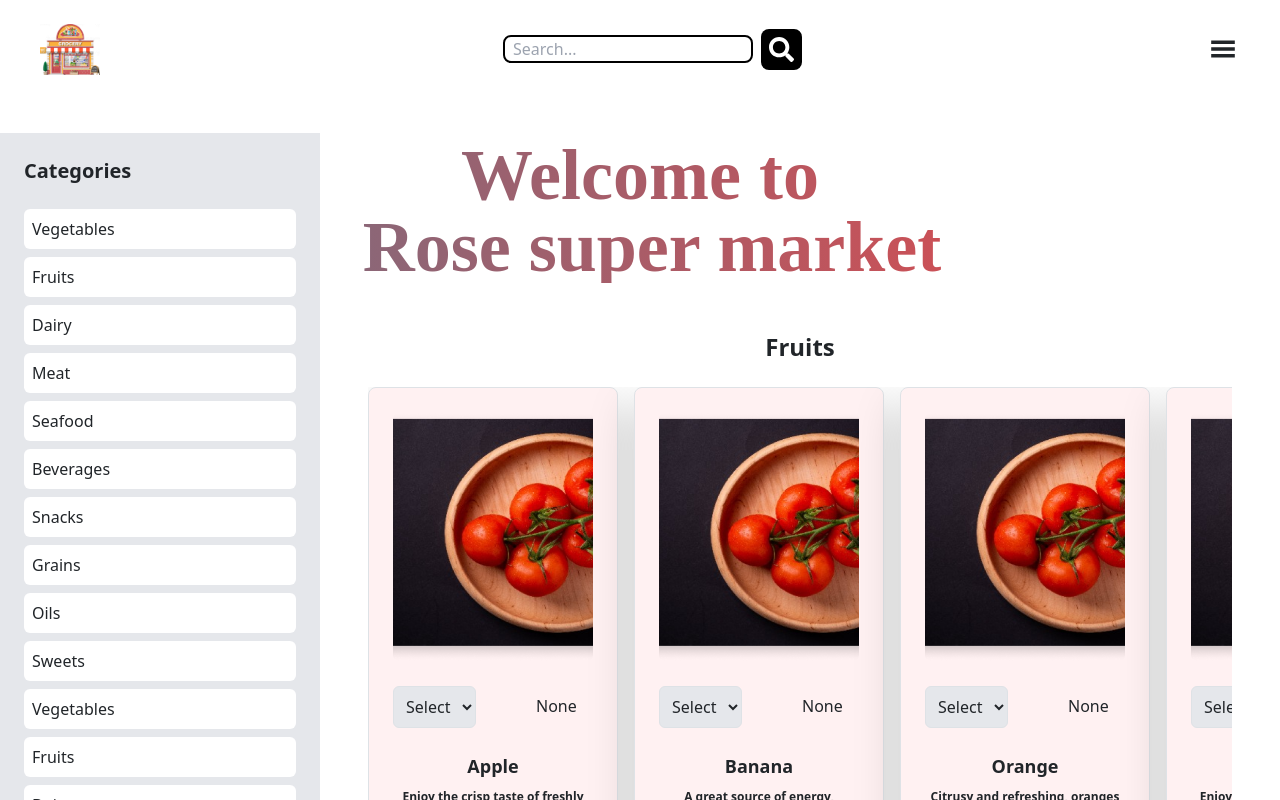
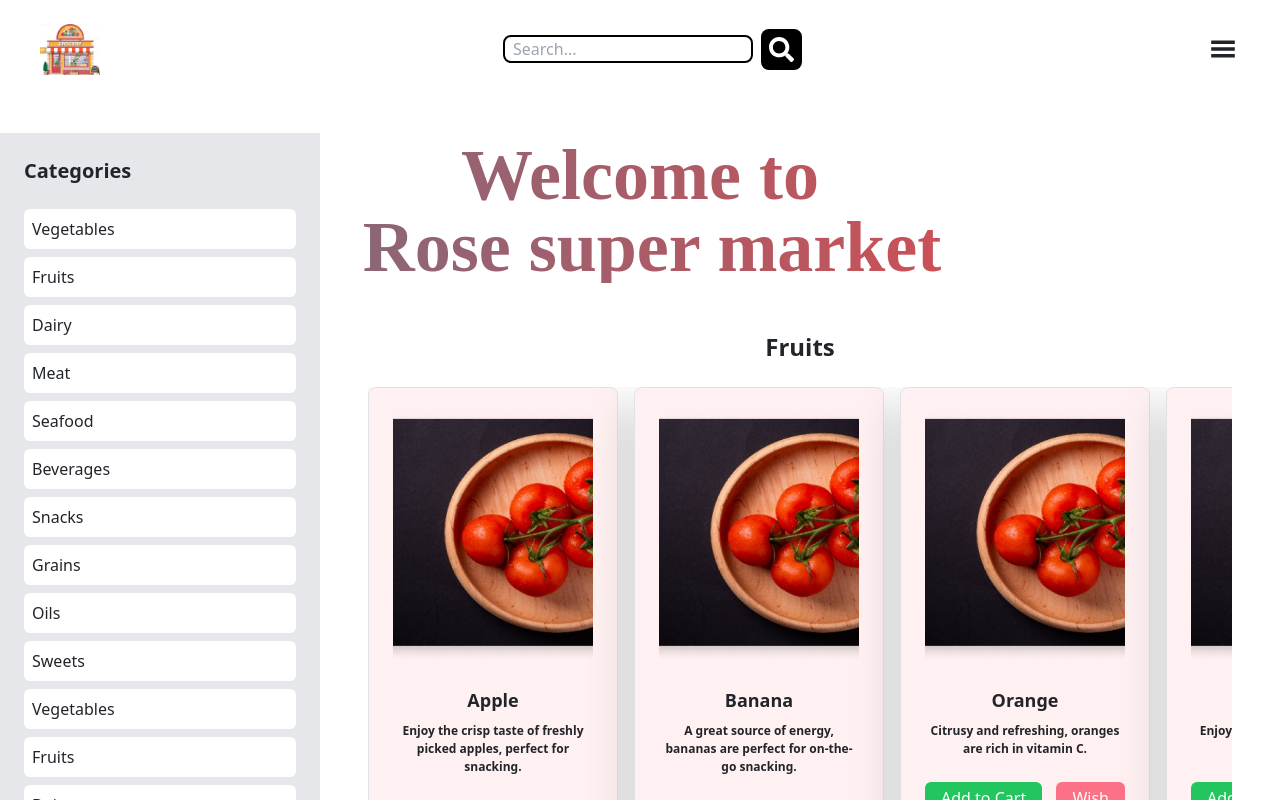
Before and after one commit to sailendraprasath/Frontend, a React (Vite) app: page /home in a window 1280 px wide. Shown: the top 800 px of the page. Built offline with nearby package versions, Linux system fonts and the light colour scheme; a web font is replaced by a local one.

Commit message:
i did card and slider then i will do make this home page properly

```diff
--- a/src/components/Cards.jsx
+++ b/src/components/Cards.jsx
@@ -1,16 +1,16 @@
-import { useState } from "react";
+// import { useState } from "react";
 import Vegetables from "../assets/vegitables.png";
 
 const Cards = () => {
-  const [selectData, setSelectData] = useState({}); // Track selected amount for each card
+  // const [selectData, setSelectData] = useState({}); // Track selected amount for each card
 
-  const handleSelectData = (e, cardId) => {
-    const { value } = e.target;
-    setSelectData((prevData) => ({
-      ...prevData,
-      [cardId]: value, // Store the selected amount using card ID
-    }));
-  };
+  // const handleSelectData = (e, cardId) => {
+  //   const { value } = e.target;
+  //   setSelectData((prevData) => ({
+  //     ...prevData,
+  //     [cardId]: value, // Store the selected amount using card ID
+  //   }));
+  // };
 
   const cards = [
     {
@@ -87,8 +87,8 @@ const Cards = () => {
               alt={card.title}
               className="w-full h-[250px] object-cover rounded-md"
             />
-            <div className="flex space-x-[60px] mt-4">
-              {/* Amount Selection */}
+            {/* <div className="flex space-x-[60px] mt-4">
+
               <select
                 name="amount"
                 id="amount"
@@ -107,7 +107,7 @@ const Cards = () => {
               <div>
                 <p className="mt-2">{selectData[card.id] || "None"}</p>
               </div>
-            </div>
+            </div> */}
 
             <h2 className="text-lg text-center font-semibold mt-4">
               {card.title}
```
